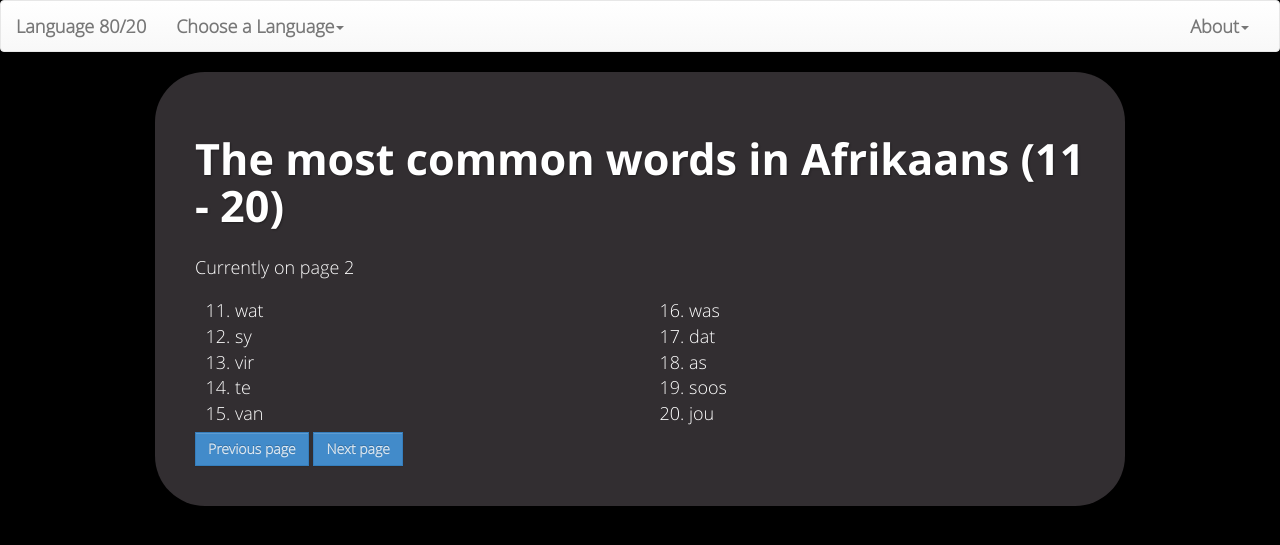
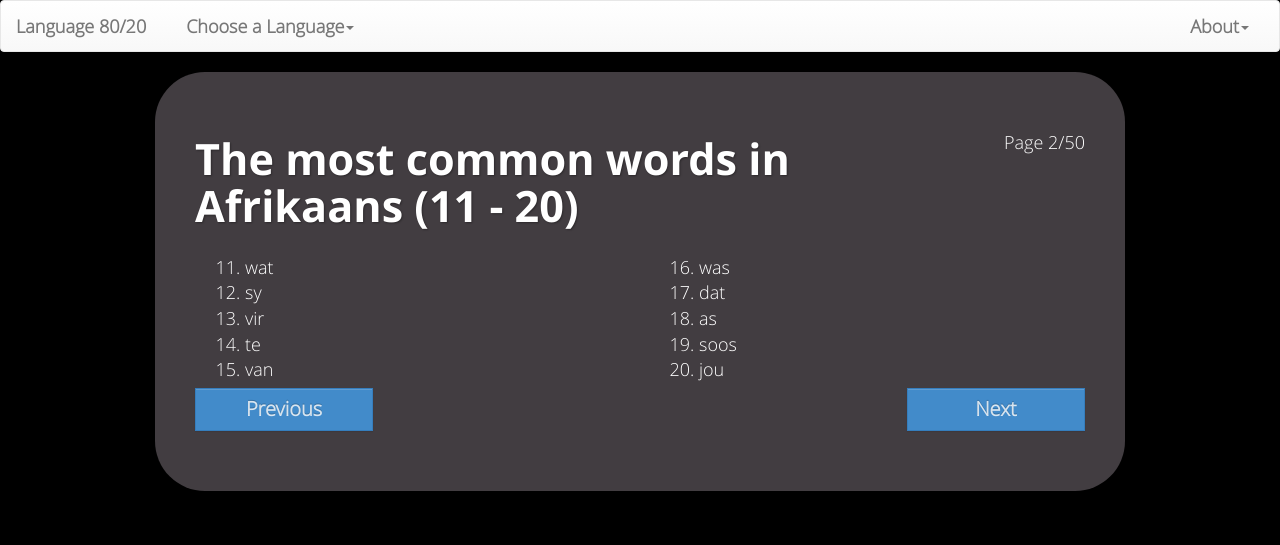
Before and after one commit to heychrisek/language8020, a Rails app: page /languages/4?page=1&per_page=10 in a window 1280 px wide. Shown: the top 545 px of the page. Run offline with Rails 7, Linux system fonts and the light colour scheme; the visitor is signed in with stand-in values (Sample User, id 1); data comes from the database, SQL or seed files in the repository; style sheets or scripts are compiled from the project's sources; parts of the project's set-up code (start-up, migrations or seed data) failed here and were passed over; some libraries are stand-ins or nearby versions; some web fonts are replaced.

Commit message:
style buttons for next previous on _words pages

```diff
--- a/app/assets/stylesheets/languages.css.scss
+++ b/app/assets/stylesheets/languages.css.scss
@@ -23,7 +23,30 @@
 }
 
 .display-words {
-  background-color: rgba(166,153,163,0.3);
+  background-color: rgba(166,153,163,0.4);
   padding: 40px;
-  border-radius:50px;
+  border-radius: 50px;
 }
+
+#previous-btn{
+  font-size: 20px;
+  width: 20%;
+}
+
+#next-btn{
+  float: right;
+  width: 20%;
+  font-size: 20px;
+}
+
+li {
+  margin-left: 10px
+}
+
+#page-num{
+  float: right;
+}
+
+.nav-buttons {
+  margin-bottom: 20px;
+}
--- a/app/views/languages/_words.html.erb
+++ b/app/views/languages/_words.html.erb
@@ -1,7 +1,7 @@
 <!-- Necessary for theme -->
 <div id="outer-background-container"
-      data-default-background-img="/assets/background/<%= @language.name.downcase %>_<%= @page %>.jpg"
-      style="background-image:url(/assets/background/<%= @language.name.downcase %>_<%= @page %>.jpg); display: none;">
+      data-default-background-img="/assets/background/<%= @language.name.downcase %>_<%= @page % 5 %>.jpg"
+      style="background-image:url(/assets/background/<%= @language.name.downcase %>_<%= @page % 5%>.jpg); display: none;">
 </div>
 
 <script type="text/javascript">
@@ -10,10 +10,8 @@
 
 
   <div class="display-words">
+    <p id="page-num">Page <%= @page + 1 %>/<%= 500/@per_page %></p>
     <h2>The most common words in <%= @language.name %> (<%= @first_word_number %> - <%= @last_word_number %>)</h2>
-
-    <p>Currently on page <%= @page + 1 %></p>
-
     <div class="words-container">
       <ol class="word-list" start="<%= @first_word_number %>">
         <% @words.each do |word| %>
@@ -24,10 +22,12 @@
       </ol>
     </div>
 
-    <% if @page > 0 %>
-      <button class="btn btn-primary"><a class="previous-link" href="<%= "/languages/#{@language.id}?page=#{@page - 1}&per_page=#{@per_page}" %>" data-pjax>Previous page</a></button>
-    <% end %>
-    <% if @page * @per_page + @per_page < 1000 %>
-      <button class="btn btn-primary"><a class="next-link" href="<%= "/languages/#{@language.id}?page=#{@page + 1}&per_page=#{@per_page}" %>" data-pjax>Next page</a></button>
-    <% end %>
+    <div class="nav-buttons">
+      <% if @page > 0 %>
+        <button id="previous-btn" class="btn btn-primary"><a class="previous-link" href="<%= "/languages/#{@language.id}?page=#{@page - 1}&per_page=#{@per_page}" %>" data-pjax>Previous</a></button>
+      <% end %>
+      <% if @page * @per_page + @per_page < 1000 %>
+        <button id="next-btn" class="btn btn-primary"><a class="next-link" href="<%= "/languages/#{@language.id}?page=#{@page + 1}&per_page=#{@per_page}" %>" data-pjax>Next</a></button>
+      <% end %>
+    </div>
   </div>
```
